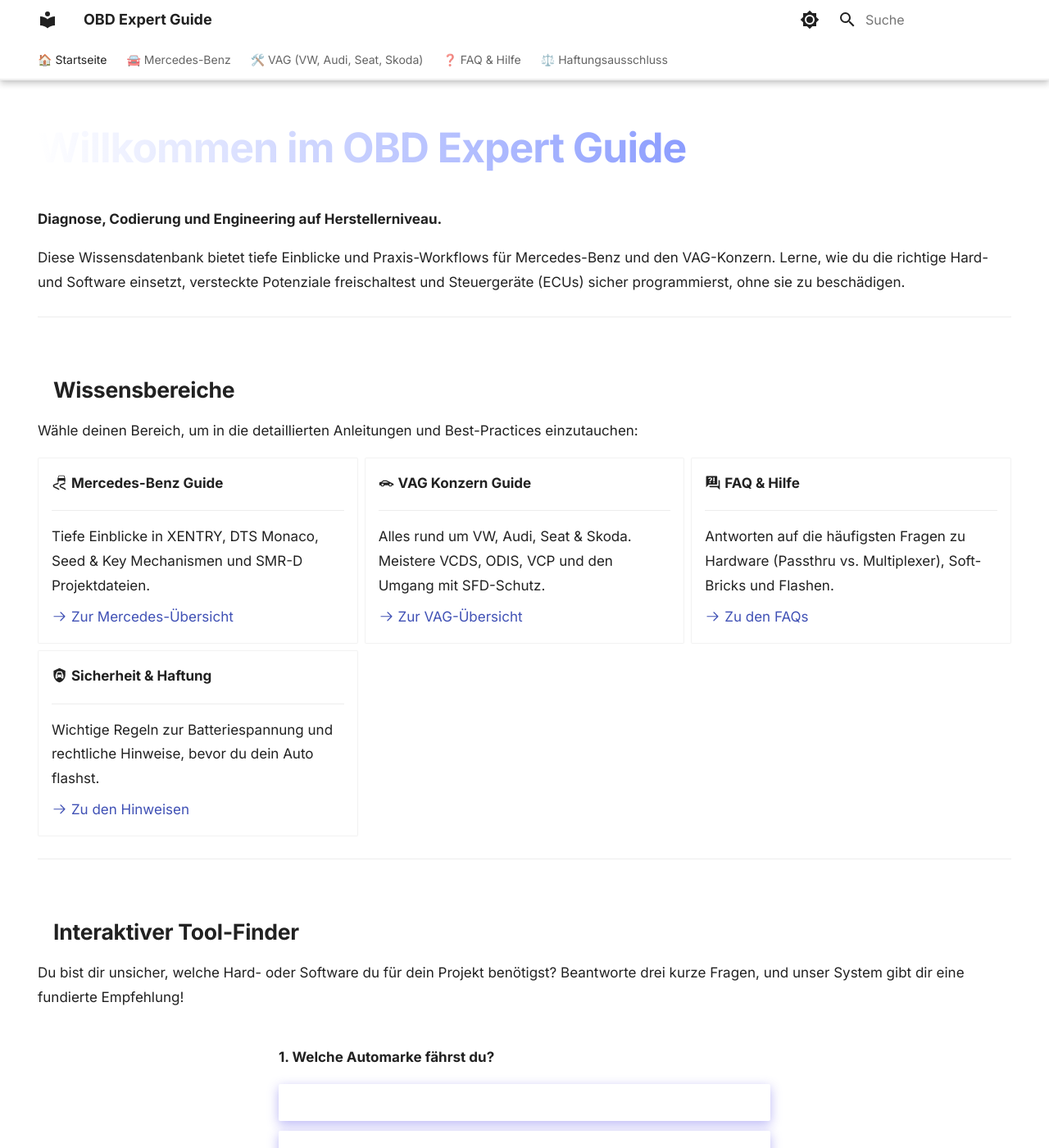
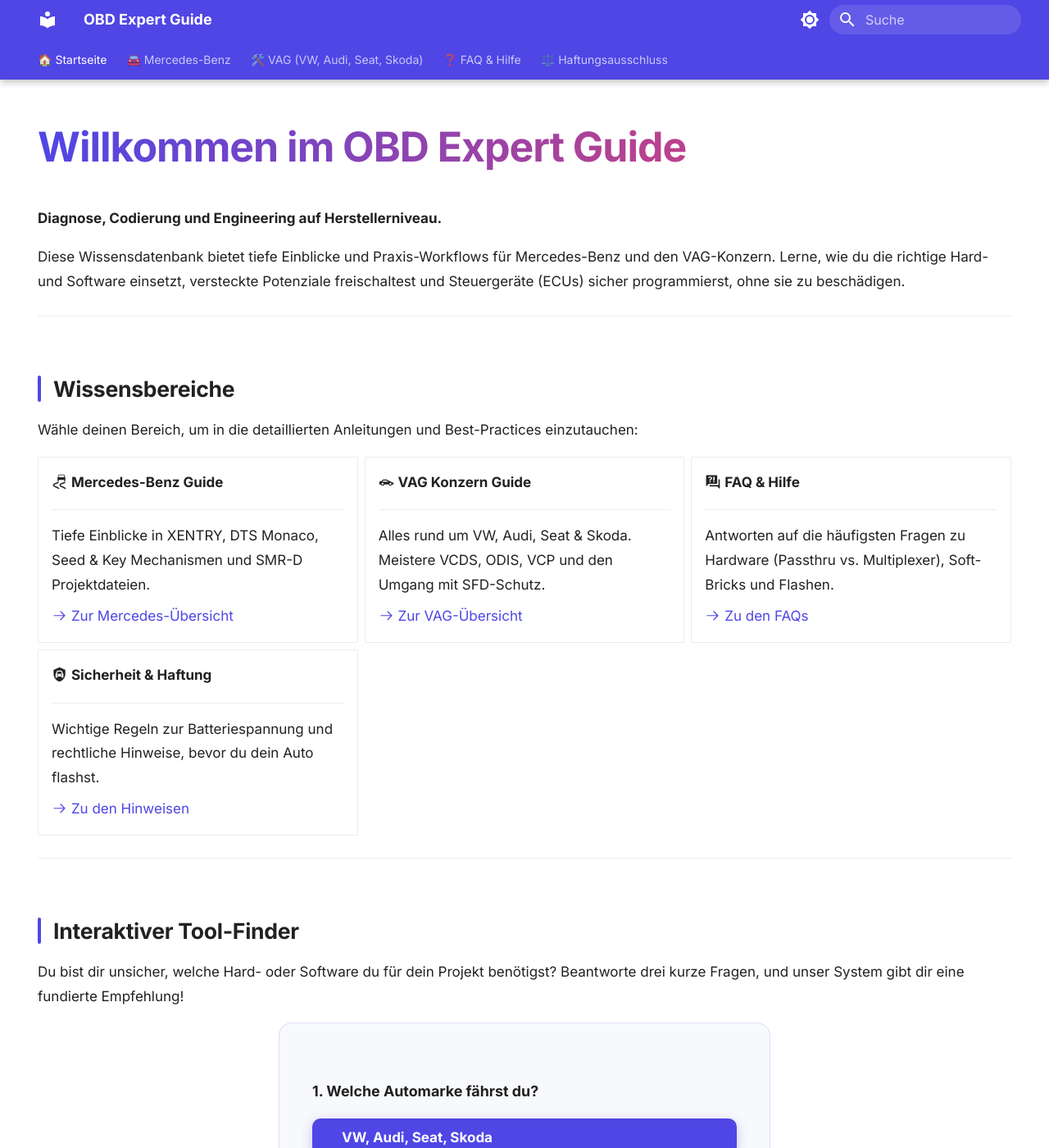
Before and after one commit to CAZE7/CAZE7.github.io, an MkDocs documentation site: the page built from docs/index.md, in a window 1280 px wide and 1400 px high. Shown: the whole window at 82% size. Built offline with MkDocs 1.6.1 and Material for MkDocs 9.7.7, drawn with Linux system fonts in a browser that asks for light colours.

Commit message:
feat: add landing page with interactive OBD tool recommendation app and custom glassmorphism styling

```diff
--- a/docs/index.md
+++ b/docs/index.md
@@ -78,9 +78,9 @@ Du bist dir unsicher, welche Hard- oder Software du für dein Projekt benötigst
     <button class="md-button md-button--primary" onclick="setDevice('Laptop')">Windows Laptop</button>
   </div>
   <div id="result" class="finder-step" style="display:none;">
-    <p style="color: var(--md-default-fg-color--light); font-size: 0.8em; text-transform: uppercase; letter-spacing: 0.05em; margin-bottom: 0;">Deine Experten-Empfehlung</p>
-    <h3 id="tool-name" style="margin-top: 5px; color: var(--md-primary-fg-color);"></h3>
-    <p id="tool-desc" style="line-height: 1.6;"></p>
+    <p style="font-size: 0.8em; text-transform: uppercase; letter-spacing: 0.05em; margin-bottom: 0; opacity: 0.6;">Deine Experten-Empfehlung</p>
+    <h3 id="tool-name"></h3>
+    <p id="tool-desc"></p>
     <button class="md-button" onclick="resetFinder()" style="margin-top: 1rem;">Neu starten</button>
   </div>
 </div>
@@ -155,16 +154,3 @@ function resetFinder() {
   document.getElementById('step1').style.display = 'block';
 }
 </script>
-
-<style>
-.finder-step button {
-  margin-bottom: 12px;
-  width: 100%;
-  display: block;
-  text-align: left;
-  padding: 10px 1.5rem;
-}
-.finder-step {
-  padding: 10px 0;
-}
-</style>
--- a/docs/stylesheets/extra.css
+++ b/docs/stylesheets/extra.css
@@ -1,29 +1,52 @@
 /* ==========================================================================
-   ULTRA MODERN & PREMIUM DESIGN
+   ULTRA MODERN & PREMIUM DESIGN – Dark + Light Mode Support
    ========================================================================== */
 
-:root {
-  --md-primary-fg-color: #4f46e5; /* Modern Indigo */
+/* --- Base Color Tokens --- */
+[data-md-color-scheme="default"] {
+  --md-primary-fg-color: #4f46e5;
   --md-primary-fg-color--light: #818cf8;
   --md-primary-fg-color--dark: #3730a3;
-  --md-accent-fg-color: #f43f5e; /* Rose Accent */
-  --md-border-radius: 12px;
+  --md-accent-fg-color: #f43f5e;
+  --card-bg: rgba(255, 255, 255, 0.85);
+  --card-border: rgba(0, 0, 0, 0.08);
+  --card-hover-shadow: rgba(79, 70, 229, 0.15);
+  --finder-bg: #f8f9fc;
+  --finder-border: rgba(79, 70, 229, 0.15);
+  --code-border: rgba(0, 0, 0, 0.08);
+  --header-border: rgba(0, 0, 0, 0.06);
+  --admonition-border-side: rgba(0, 0, 0, 0.04);
 }
 
-/* 1. Typografie & Layout */
+[data-md-color-scheme="slate"] {
+  --md-primary-fg-color: #818cf8;
+  --md-primary-fg-color--light: #a5b4fc;
+  --md-primary-fg-color--dark: #6366f1;
+  --md-accent-fg-color: #fb7185;
+  --card-bg: rgba(30, 33, 41, 0.75);
+  --card-border: rgba(255, 255, 255, 0.06);
+  --card-hover-shadow: rgba(129, 140, 248, 0.2);
+  --finder-bg: rgba(30, 33, 41, 0.6);
+  --finder-border: rgba(129, 140, 248, 0.2);
+  --code-border: rgba(255, 255, 255, 0.06);
+  --header-border: rgba(255, 255, 255, 0.04);
+  --admonition-border-side: rgba(255, 255, 255, 0.04);
+}
+
+/* --- 1. Typografie & Layout --- */
 .md-typeset {
   font-size: 0.85rem;
   line-height: 1.75;
   -webkit-font-smoothing: antialiased;
 }
 
-/* Gradients für Überschriften */
 .md-typeset h1 {
   font-size: 2.5rem;
   font-weight: 800;
   background: linear-gradient(90deg, var(--md-primary-fg-color), var(--md-accent-fg-color));
   -webkit-background-clip: text;
   -webkit-text-fill-color: transparent;
+  background-clip: text;
   margin-bottom: 2rem;
   letter-spacing: -0.02em;
 }
@@ -46,38 +69,33 @@
   border-radius: 4px;
 }
 
-/* 2. Glassmorphism & Karten */
+/* --- 2. Glassmorphism Karten --- */
 .md-typeset .grid.cards > ul > li {
-  border: 1px solid rgba(0, 0, 0, 0.05) !important;
-  background: rgba(255, 255, 255, 0.7);
+  border: 1px solid var(--card-border) !important;
+  background: var(--card-bg);
   backdrop-filter: blur(10px);
   transition: all 0.4s cubic-bezier(0.165, 0.84, 0.44, 1) !important;
 }
 
-[data-md-color-scheme="slate"] .md-typeset .grid.cards > ul > li {
-  background: rgba(30, 33, 41, 0.7);
-  border: 1px solid rgba(255, 255, 255, 0.05) !important;
-}
-
 .md-typeset .grid.cards > ul > li:hover {
   transform: translateY(-8px) scale(1.02) !important;
-  box-shadow: 0 20px 40px rgba(0, 0, 0, 0.1) !important;
+  box-shadow: 0 20px 40px var(--card-hover-shadow) !important;
   border-color: var(--md-primary-fg-color) !important;
 }
 
-/* 3. Lese-Fortschrittsbalken (Top) */
+/* --- 3. Header --- */
 .md-header {
-  border-bottom: 1px solid rgba(0, 0, 0, 0.05);
+  border-bottom: 1px solid var(--header-border);
 }
 
-/* 4. Admonitions (Info-Boxen) Aufwertung */
+/* --- 4. Admonitions (Info-Boxen) --- */
 .md-typeset .admonition {
   border-left-width: 6px;
   border-radius: 12px;
   padding: 1rem 1.2rem;
-  border-right: 1px solid rgba(0,0,0,0.03);
-  border-top: 1px solid rgba(0,0,0,0.03);
-  border-bottom: 1px solid rgba(0,0,0,0.03);
+  border-right: 1px solid var(--admonition-border-side);
+  border-top: 1px solid var(--admonition-border-side);
+  border-bottom: 1px solid var(--admonition-border-side);
 }
 
 .md-typeset .admonition-title {
@@ -86,7 +104,7 @@
   padding-left: 0 !important;
 }
 
-/* 5. Navigation Styling */
+/* --- 5. Navigation --- */
 .md-nav__link--active {
   color: var(--md-primary-fg-color) !important;
   font-weight: 700 !important;
@@ -96,19 +114,28 @@
   transition: all 0.2s ease;
 }
 
-/* 6. Buttons */
+/* --- 6. Buttons (sichtbar in Light & Dark) --- */
 .md-button--primary {
   background-color: var(--md-primary-fg-color) !important;
   border-color: var(--md-primary-fg-color) !important;
-  box-shadow: 0 4px 14px 0 rgba(79, 70, 229, 0.39);
+  color: #fff !important;
+  box-shadow: 0 4px 14px 0 rgba(79, 70, 229, 0.3);
+  transition: all 0.3s ease;
 }
 
 .md-button--primary:hover {
   background-color: var(--md-primary-fg-color--dark) !important;
+  border-color: var(--md-primary-fg-color--dark) !important;
   transform: translateY(-1px);
+  box-shadow: 0 6px 20px 0 rgba(79, 70, 229, 0.4);
 }
 
-/* 7. Tags Styling */
+.md-button:not(.md-button--primary) {
+  color: var(--md-primary-fg-color) !important;
+  border-color: var(--md-primary-fg-color) !important;
+}
+
+/* --- 7. Tags --- */
 .md-tag {
   background-color: var(--md-primary-fg-color--light);
   color: white !important;
@@ -120,13 +147,13 @@
   letter-spacing: 0.05em;
 }
 
-/* 8. Code-Blöcke */
+/* --- 8. Code-Blöcke --- */
 .md-typeset pre > code {
   box-shadow: inset 0 2px 4px rgba(0,0,0,0.05);
-  border: 1px solid rgba(0,0,0,0.05);
+  border: 1px solid var(--code-border);
 }
 
-/* 9. Footer Aufwertung */
+/* --- 9. Footer --- */
 .md-footer {
   margin-top: 5rem;
   padding-top: 2rem;
@@ -134,8 +161,54 @@
   border-top: 1px solid var(--md-default-fg-color--lightest);
 }
 
-/* 10. Suche Optik */
+/* --- 10. Suche --- */
 .md-search__form {
   border-radius: 20px !important;
   background-color: var(--md-default-bg-color--lightest) !important;
 }
+
+/* ==========================================================================
+   11. OBD TOOL FINDER – Sichtbar in Light & Dark Mode
+   ========================================================================== */
+#obd-finder-app {
+  background: var(--finder-bg);
+  border: 1px solid var(--finder-border);
+  border-radius: 16px;
+  padding: 2rem;
+  margin-top: 1rem;
+}
+
+.finder-step {
+  padding: 10px 0;
+}
+
+.finder-step p strong {
+  color: var(--md-default-fg-color) !important;
+  font-size: 1.05em;
+}
+
+.finder-step button {
+  margin-bottom: 12px;
+  width: 100%;
+  display: block;
+  text-align: left;
+  padding: 12px 1.5rem;
+  border-radius: 10px !important;
+  font-weight: 600;
+}
+
+#result {
+  border-top: 2px solid var(--md-primary-fg-color);
+  padding-top: 1.5rem;
+  margin-top: 0.5rem;
+}
+
+#tool-name {
+  color: var(--md-primary-fg-color) !important;
+  margin-top: 5px;
+}
+
+#tool-desc {
+  color: var(--md-default-fg-color) !important;
+  line-height: 1.6;
+}
--- a/mkdocs.yml
+++ b/mkdocs.yml
@@ -30,16 +30,16 @@ theme:
     # Light mode
     - media: "(prefers-color-scheme: light)"
       scheme: default
-      primary: white
-      accent: indigo
+      primary: indigo
+      accent: pink
       toggle:
         icon: material/brightness-7
         name: Switch to dark mode
     # Dark mode
     - media: "(prefers-color-scheme: dark)"
       scheme: slate
-      primary: black
-      accent: indigo
+      primary: indigo
+      accent: pink
       toggle:
         icon: material/brightness-4
         name: Switch to light mode
```
Also changed, not shown: other parts of docs/index.md (+0 -1 lines).
